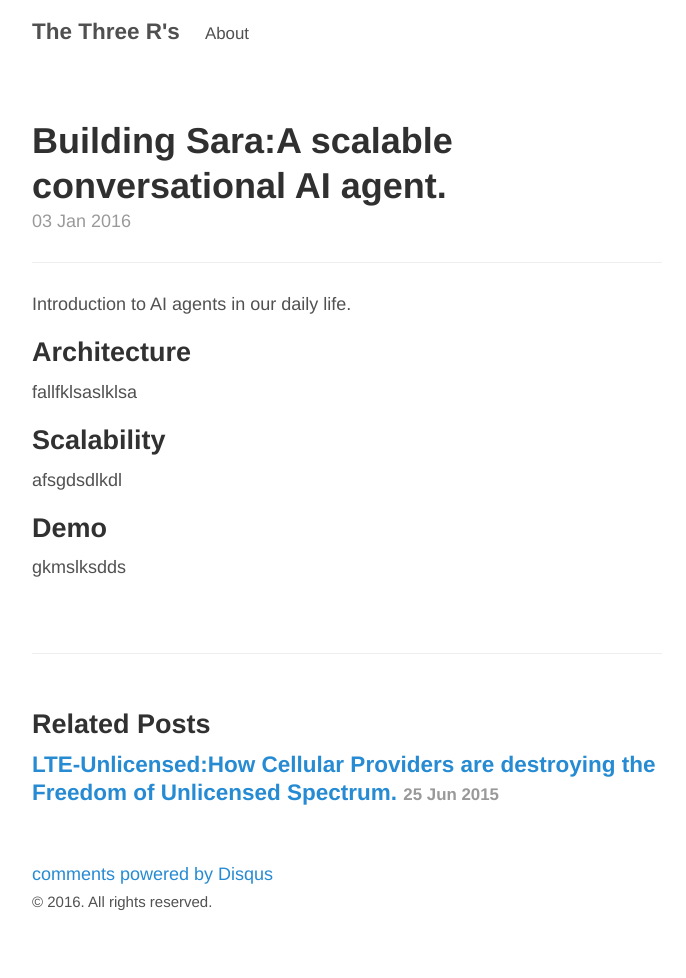
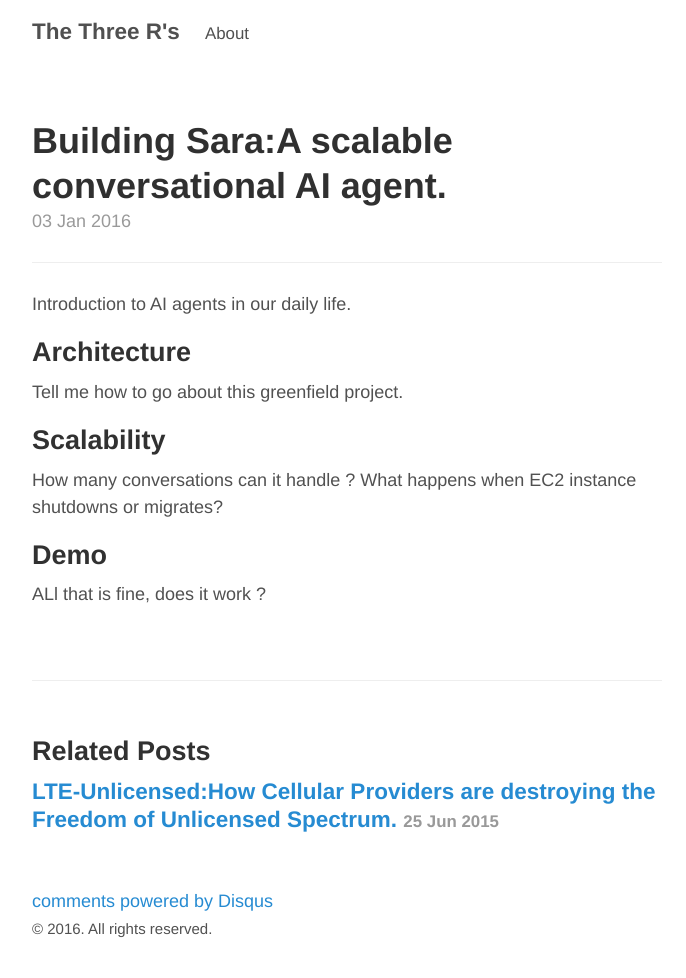
Before and after one commit to gkchai/gkchai.github.io, a Jekyll site: the page built from _posts/2016-01-03-build-sara.md, in a window 1280 px wide. Shown: the whole page, without its empty margins (293-979 px from the left). Built offline with Jekyll 4.4.1, drawn with Linux system fonts in a browser that asks for light colours; comment, search, counter and statistics services are not loaded; before the commit the page ends 951 px from its top, so only the background shows below that.

Commit message:
new post

```diff
--- a/_posts/2016-01-03-build-sara.md
+++ b/_posts/2016-01-03-build-sara.md
@@ -11,12 +11,12 @@ Introduction to AI agents in our daily life.
 
 ##Architecture
 
-fallfklsaslklsa
+Tell me how to go about this greenfield project.
 
 ##Scalability
 
-afsgdsdlkdl
+How many conversations can it handle ? What happens when EC2 instance shutdowns or migrates?
 
 ##Demo
 
-gkmslksdds
+ALl that is fine, does it work ?
```
